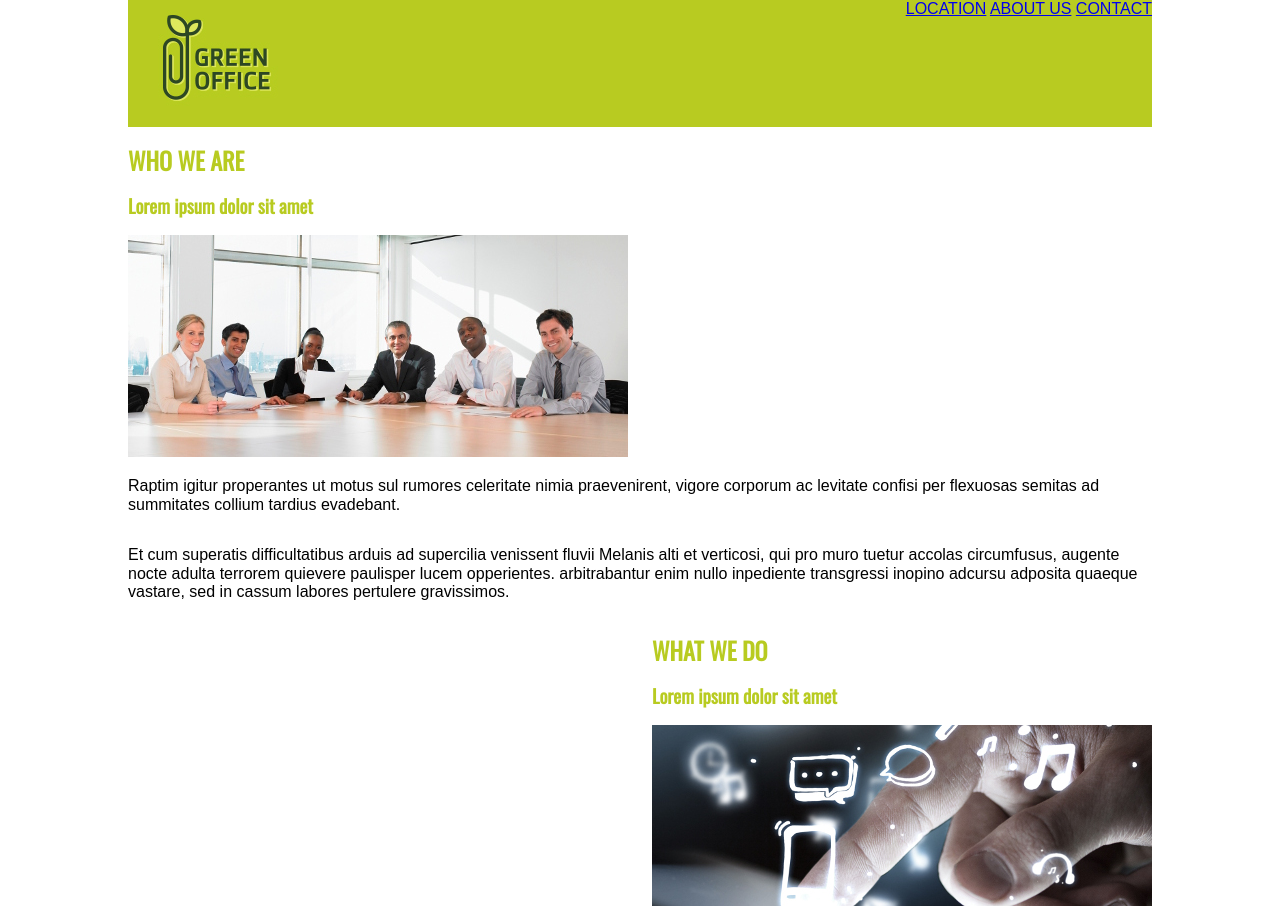
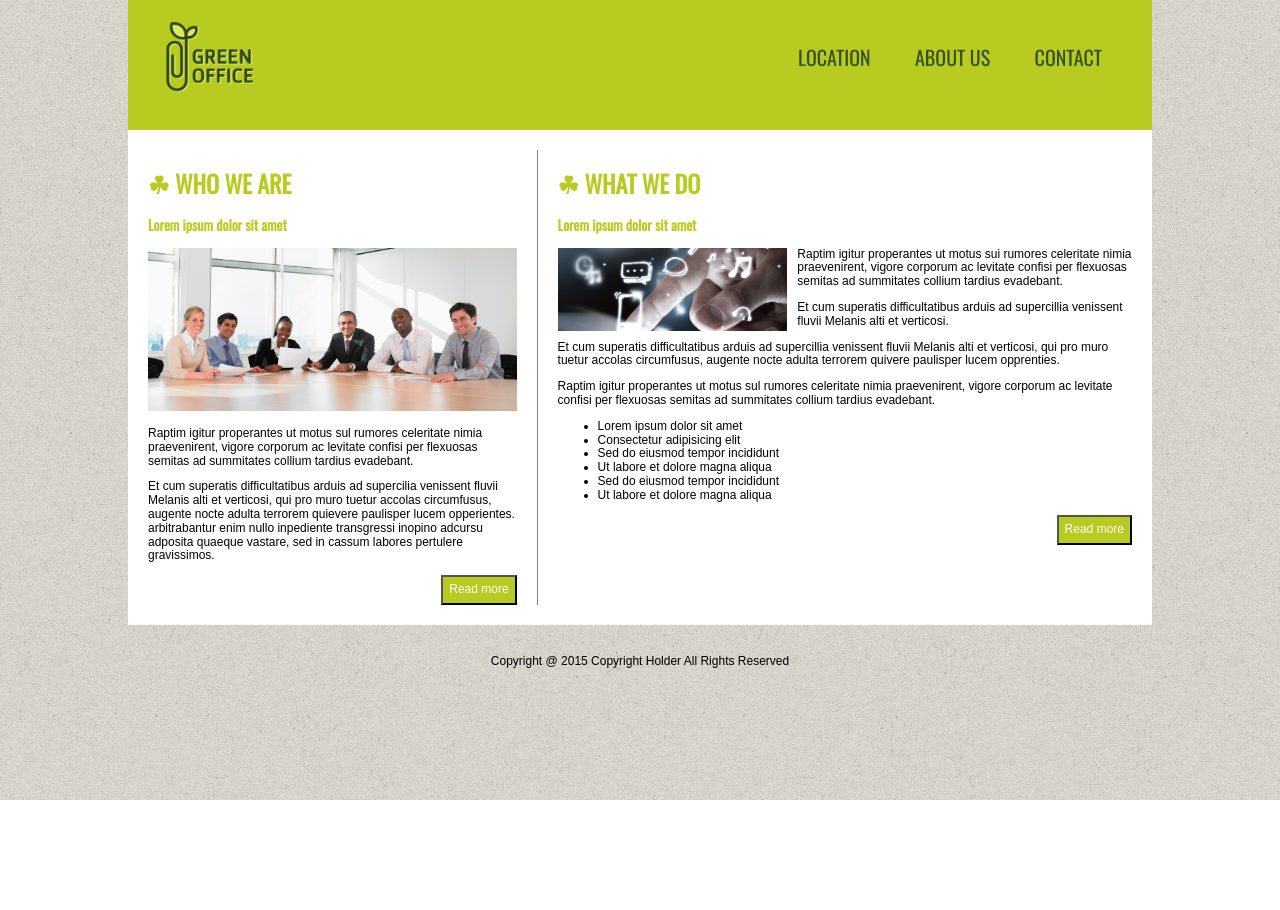
Before and after one commit to PovilasSkliutas/green-offise, a plain HTML site: page index.html in a window 1280 px wide. After the commit the page ends 800 px from the top, so only its background shows below. Drawn offline with nearby package versions, Linux system fonts and the light colour scheme; files whose address does not match are found by name.

Commit message:
antros dienos darbas

```diff
--- a/css/style.css
+++ b/css/style.css
@@ -1,36 +1,91 @@
 /*normalize*/
 @import url("css/normalize.css");
-/*font*/
-
 /*style CSS*/
+* {
+  box-sizing: border-box;
+}
 body {
-background-image: url("img/fond.png");
+background-image: url("../img/fond.png");
+margin: 0;
 }
 .container {
+  background: #FFFFFF;
   min-width: 1024px;
   width: 50%;
   margin: 0 auto;
 }
 header {
   background: #b8cb21;
+  height: 130px;
 }
-nav.meniu {
+header::after {
+  content: "";
+  display: table;
+  clear: both;
+}
+header img {
+  float: left;
+  height: 120px;
+  padding: 10px;
+}
+header nav  {
   float: right;
+  padding: 30px;
+}
+nav li {
+  display: inline;
+  line-height: auto;
+  text-transform: uppercase;
+  font-family: "Oswald";
+  font-size: 20px;
+  padding: 20px;
+}
+li a {
+  color: #374f25;
+  text-decoration: none;
+}
+main::after {
+  content: "";
+  display: table;
+  clear: both;
+}
+section {
+  font-size: 12px;
+}
+section.left {
+  float: left;
+  width: 40%;
+  padding: 0 20px 0 20px;
+  margin-top: 20px;
+  margin-bottom: 20px;
+  border-right: 1px solid gray;
+}
+section.left img {
+  height: auto;
+  width: 100%;
+}
+section.right {
+  float: left;
+  width: 60%;
+  padding: 0 20px 0 20px;
+  margin-top: 20px;
+  margin-bottom: 20px;
+}
+section.right img {
+  float: left;
+  margin-right: 10px;
+  height: auto;
+  width: 40%;
+}
+.title {
+  font-family: "Oswald";
+  font-size: 24px;
   text-transform: uppercase;
   color: #b8cb21;
 }
-nav.meniu::after {
-  clear: both;
-}
-.left {
-  float: left;
-}
-.right {
-  float: right;
-}
-.title {
-  font-family: "Oswald";
-  text-transform: uppercase;
+.title::before{
+  content: "\2618";
+  font-size: 24px;
   color: #b8cb21;
 }
 .sub-title {
@@ -40,6 +95,30 @@ nav.meniu::after {
 .sub-title::first-letter {
   text-transform: capitalize;
 }
-p.about {
-  float: left;
+button {
+  background: #b8cb21;
+  color: #FFFFFF;
+  float: right;
+  height: 30px;
 }
+.foter {
+  font-size: 12px;
+  text-align: center;
+  margin: 30px;
+}
+.contact {
+  font-family: "Oswald";
+  font-size: 24px;
+  text-transform: uppercase;
+  color: #b8cb21;
+}
+p.phone, p.email, p.adress {
+  color: #0000FF;
+  font-size: 16px;
+}
+p.adress .fa-home, p.phone .fa-phone, p.email .fa-envelope {
+  color: #000000;
+}
+p.review {
+  font-size: 15px;
+}
--- a/index.html
+++ b/index.html
@@ -10,10 +10,12 @@
     <div class="container">
       <header>
         <img src="img/logo.png" alt="logo">
-        <nav class="meniu">
-          <a href="/location/">location</a>
-          <a href="/about us/">about us</a>
-          <a href="/contact/">contact</a>
+        <nav>
+          <ul>
+            <li><a href="/location/">location</a></li>
+            <li><a href="/about us/">about us</a></li>
+            <li><a href="/contact/">contact</a></li>
+          </ul>
         </nav>
       </header>
       <main>
@@ -25,18 +27,19 @@
             lorem ipsum dolor sit amet
           </h3>
           <img src="img/who.jpg" alt="">
-          <p class="about">
+          <p class="who">
             Raptim igitur properantes ut motus sul rumores celeritate nimia praevenirent,
             vigore corporum ac levitate confisi per flexuosas semitas ad summitates collium
             tardius evadebant.
           </p>
-          <p class="about">
+          <p class="who">
             Et cum superatis difficultatibus arduis ad supercilia venissent fluvii Melanis
             alti et verticosi, qui pro muro tuetur accolas circumfusus, augente nocte adulta
             terrorem quievere paulisper lucem opperientes.
             arbitrabantur enim nullo inpediente transgressi inopino adcursu adposita quaeque
             vastare, sed in cassum labores pertulere gravissimos.
           </p>
+          <button type="button" name="Read more">Read more</button>
         </section>
         <section class="right">
           <h2 class="title">
@@ -46,10 +49,34 @@
             lorem ipsum dolor sit amet
           </h3>
           <img src="img/what.jpg" alt="">
+          <p class="what">
+            Raptim igitur properantes ut motus sui rumores celeritate nimia praevenirent, vigore corporum
+            ac levitate confisi per flexuosas semitas ad summitates collium tardius evadebant.
+          </p class="what">
+            Et cum superatis difficultatibus arduis ad supercillia venissent fluvii Melanis alti et verticosi.
+          <p class="what">
+            Et cum superatis difficultatibus arduis ad supercillia venissent fluvii Melanis alti et verticosi,
+            qui pro muro tuetur accolas circumfusus, augente nocte adulta terrorem quivere paulisper lucem opprenties.
+          </p class="what">
+          <p>
+            Raptim igitur properantes ut motus sul rumores celeritate nimia praevenirent,
+            vigore corporum ac levitate confisi per flexuosas semitas ad summitates collium
+            tardius evadebant.
+          </p>
+          <ul>
+            <li>Lorem ipsum dolor sit amet</li>
+            <li>Consectetur adipisicing elit</li>
+            <li>Sed do eiusmod tempor incididunt</li>
+            <li>Ut labore et dolore magna aliqua</li>
+            <li>Sed do eiusmod tempor incididunt</li>
+            <li>Ut labore et dolore magna aliqua</li>
+          </ul>
+          <button type="button" name="Read more"> Read more</button>
         </section>
       </main>
     </div>
     <footer>
+      <p class="foter">Copyright @ 2015 Copyright Holder All Rights Reserved</p>
     </footer>
   </body>
 </html>
```
Also changed, not shown: contact.html (added, +60 -0 lines).
